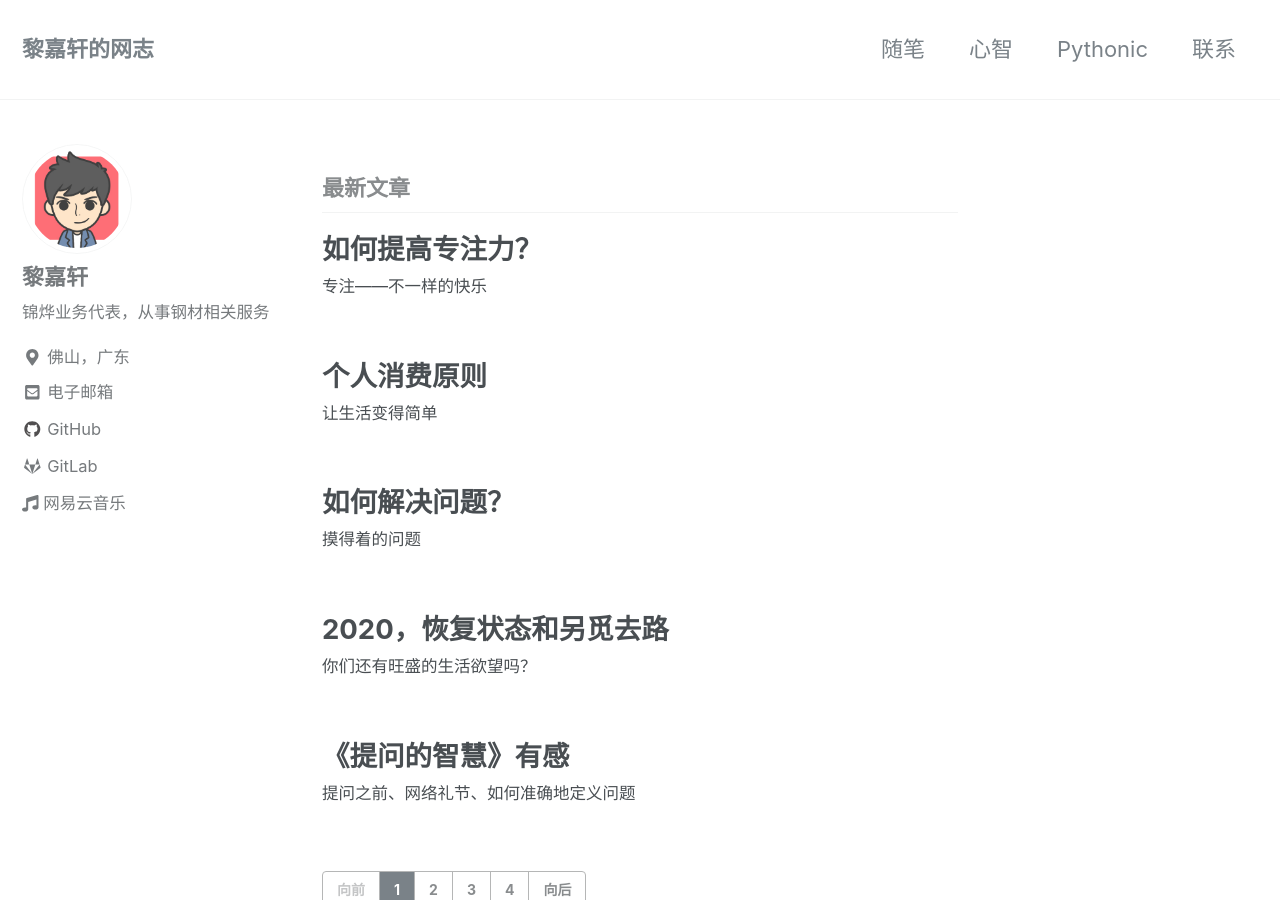
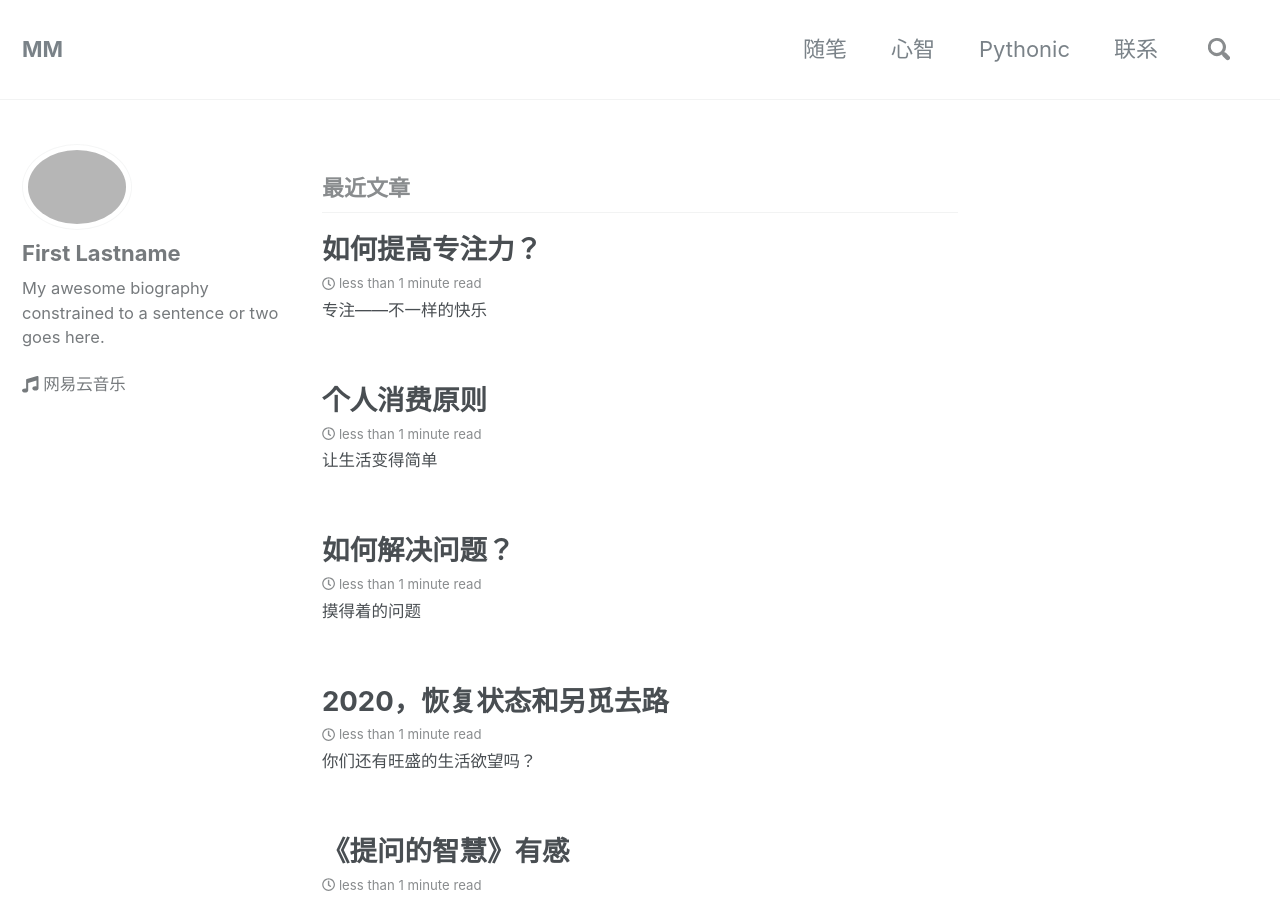
Before and after one commit to xuan18/xuan18backup.github.io, a Jekyll site: the page built from index.html, in a window 1280 px wide and 900 px high. Built offline with Jekyll 4.4.1, drawn with Linux system fonts in a browser that asks for light colours; nearby versions of some CDN libraries; the list of posts is cut into pages by our own code; some of the changed lines change nothing that is shown; some of the changed text lies outside the part shown.

Commit message:
Update _config.yml

```diff
--- a/_config.yml
+++ b/_config.yml
@@ -1,5 +1,40 @@
+# Welcome to Jekyll!
+#
+# This config file is meant for settings that affect your whole blog, values
+# which you are expected to set up once and rarely edit after that. If you find
+# yourself editing this file very often, consider using Jekyll's data files
+# feature for the data you need to update frequently.
+#
+# For technical reasons, this file is *NOT* reloaded automatically when you use
+# 'bundle exec jekyll serve'. If you change this file, please restart the server process.
 
-theme: minimal-mistakes-jekyll
+# Site settings
+# These are used to personalize your new site. If you look in the HTML files,
+# you will see them accessed via {{ site.title }}, {{ site.email }}, and so on.
+# You can create any custom variable you would like, and they will be accessible
+# in the templates via {{ site.myvariable }}.
+title: MM
+email:
+description: >- # this means to ignore newlines until "baseurl:"
+  Write an awesome description for your new site here. You can edit this
+  line in _config.yml. It will appear in your document head meta (for
+  Google search results) and in your feed.xml site description.
+twitter_username: username
+github_username: username
+minimal_mistakes_skin: default
+search: true
+
+# Build settings
+markdown: kramdown
+remote_theme: mmistakes/minimal-mistakes
+# Outputting
+permalink: /:categories/:title/
+paginate: 5 # amount of posts to show
+paginate_path: /page:num/
+timezone: # https://en.wikipedia.org/wiki/List_of_tz_database_time_zones
+
+include:
+  - _pages
 
 # Exclude from processing.
 # The following items will not be processed, by default. Create a custom list
@@ -13,202 +48,6 @@ theme: minimal-mistakes-jekyll
 #   - vendor/gems/
 #   - vendor/ruby/
 
-
-# Welcome to Jekyll!
-#
-# This config file is meant for settings that affect your entire site, values
-# which you are expected to set up once and rarely need to edit after that.
-# For technical reasons, this file is *NOT* reloaded automatically when you use
-# `jekyll serve`. If you change this file, please restart the server process.
-
-minimal_mistakes_skin    : "default"
-
-# Site Settings
-locale                   : "zh-CN"
-title                    : "黎嘉轩的网志"
-title_separator          : "-"
-name                     : "黎嘉轩"
-description              : ""
-url                      : "https://lijiaxuan.com"
-baseurl                  : ""
-repository               : # GitHub username/repo-name e.g. "mmistakes/minimal-mistakes"
-teaser                   : # path of fallback teaser image, e.g. "/assets/images/500x300.png"
-# breadcrumbs            : false # true, false (default)
-words_per_minute         : 200
-comments:
-  provider               : # false (default), "disqus", "discourse", "facebook", "google-plus", "staticman", "staticman_v2" "custom"
-  disqus:
-    shortname            : # https://help.disqus.com/customer/portal/articles/466208-what-s-a-shortname-
-  discourse:
-    server               : # https://meta.discourse.org/t/embedding-discourse-comments-via-javascript/31963 , e.g.: meta.discourse.org
-  facebook:
-    # https://developers.facebook.com/docs/plugins/comments
-    appid                :
-    num_posts            : # 5 (default)
-    colorscheme          : # "light" (default), "dark"
-staticman:
-  allowedFields          : # ['name', 'email', 'url', 'message']
-  branch                 : # "master"
-  commitMessage          : # "New comment."
-  filename               : # comment-{@timestamp}
-  format                 : # "yml"
-  moderation             : # true
-  path                   : # "/_data/comments/{options.slug}" (default)
-  requiredFields         : # ['name', 'email', 'message']
-  transforms:
-    email                : # "md5"
-  generatedFields:
-    date:
-      type               : # "date"
-      options:
-        format           : # "iso8601" (default), "timestamp-seconds", "timestamp-milliseconds"
-reCaptcha:
-  siteKey                :
-  secret                 :
-atom_feed:
-  path                   : # blank (default) uses feed.xml
-search                   : # true, false (default)
-search_full_content      : # true, false (default)
-search_provider          : # lunr (default), algolia
-algolia:
-  application_id         : # YOUR_APPLICATION_ID
-  index_name             : # YOUR_INDEX_NAME
-  search_only_api_key    : # YOUR_SEARCH_ONLY_API_KEY
-  powered_by             : # true (default), false
-
-# SEO Related
-google_site_verification :
-bing_site_verification   :
-yandex_site_verification :
-naver_site_verification  :
-
-# Social Sharing
-twitter:
-  username               :
-facebook:
-  username               :
-  app_id                 :
-  publisher              :
-og_image                 : # Open Graph/Twitter default site image
-# For specifying social profiles
-# - https://developers.google.com/structured-data/customize/social-profiles
-social:
-  type                   : # Person or Organization (defaults to Person)
-  name                   : # If the user or organization name differs from the site's name
-  links: # An array of links to social media profiles
-
-# Analytics
-analytics:
-  provider               : # false (default), "google", "google-universal", "custom"
-  google:
-    tracking_id          :
-
-
-# Site Author
-author:
-  name             : "黎嘉轩"
-  avatar           : "/assets/images/face.jpg"
-  bio              : "锦烨业务代表，从事钢材相关服务"
-  location         : "佛山，广东"
-  email            : ljxzsx4@gamail.com
-  uri              :
-  home             : # null (default), "absolute or relative url to link to author home"
-  bitbucket        :
-  codepen          :
-  dribbble         :
-  flickr           :
-  facebook         :
-  foursquare       :
-  github           : xuan18
-  gitlab           : ljxzsx4
-  google_plus      :
-  keybase          :
-  instagram        :
-  lastfm           :
-  linkedin         : # "john-doe-12345678" (the last part of your profile url, e.g. https://www.linkedin.com/in/john-doe-12345678)
-  pinterest        :
-  soundcloud       :
-  stackoverflow    : # "123456/username" (the last part of your profile url, e.g. https://stackoverflow.com/users/123456/username)
-  steam            : # "steamId" (the last part of your profile url, e.g. https://steamcommunity.com/id/steamId/)
-  tumblr           :
-  twitter          :
-  vine             :
-  weibo            :
-  xing             :
-  youtube          : # "https://youtube.com/c/MichaelRoseDesign"
-
-
-# Reading Files
-include:
-  - .htaccess
-  - _pages
-exclude:
-  - "*.sublime-project"
-  - "*.sublime-workspace"
-  - vendor
-  - .asset-cache
-  - .bundle
-  - .jekyll-assets-cache
-  - .sass-cache
-  - assets/js/plugins
-  - assets/js/_main.js
-  - assets/js/vendor
-  - Capfile
-  - CHANGELOG
-  - config
-  - Gemfile
-  - Gruntfile.js
-  - gulpfile.js
-  - LICENSE
-  - log
-  - node_modules
-  - package.json
-  - Rakefile
-  - README
-  - tmp
-  - /docs # ignore Minimal Mistakes /docs
-  - /test # ignore Minimal Mistakes /test
-keep_files:
-  - .git
-  - .svn
-encoding: "utf-8"
-markdown_ext: "markdown,mkdown,mkdn,mkd,md"
-
-
-# Conversion
-markdown: kramdown
-highlighter: rouge
-lsi: false
-excerpt_separator: "\n\n"
-incremental: false
-
-
-# Markdown Processing
-kramdown:
-  input: GFM
-  hard_wrap: false
-  auto_ids: true
-  footnote_nr: 1
-  entity_output: as_char
-  toc_levels: 1..6
-  smart_quotes: lsquo,rsquo,ldquo,rdquo
-  enable_coderay: false
-
-
-# Sass/SCSS
-sass:
-  sass_dir: _sass
-  style: compressed # http://sass-lang.com/documentation/file.SASS_REFERENCE.html#output_style
-
-
-# Outputting
-permalink: /:categories/:title/
-paginate: 5
-# amount of posts to show
-paginate_path: /page:num/
-timezone: # https://en.wikipedia.org/wiki/List_of_tz_database_time_zones
-
-
 # Plugins (previously gems:)
 plugins:
   - jekyll-paginate
@@ -216,54 +55,38 @@ plugins:
   - jekyll-gist
   - jekyll-feed
   - jemoji
+  - jekyll-include-cache
 
-# mimic GitHub Pages with --safe
-whitelist:
-  - jekyll-paginate
-  - jekyll-sitemap
-  - jekyll-gist
-  - jekyll-feed
-  - jemoji
+author:
+  name   : "First Lastname"
+  avatar : "/assets/images/bio-photo.jpg"
+  bio    : "My awesome biography constrained to a sentence or two goes here."
+  links:
+    - label: "Website"
+      icon: "fas fa-fw fa-link"
+      url: "https://"
+    - label: "Twitter"
+      icon: "fab fa-fw fa-twitter-square"
+      url: "https://twitter.com/"
+    - label: "GitHub"
+      icon: "fab fa-fw fa-github"
+      url: "https://github.com/"
+    - label: "Instagram"
+      icon: "fab fa-fw fa-instagram"
+      url: "https://instagram.com/"
 
+footer:
+  links:
+    - label: "Twitter"
+      icon: "fab fa-fw fa-twitter-square"
+      url: "https://twitter.com/"
+    - label: "GitHub"
+      icon: "fab fa-fw fa-github"
+      url: "https://github.com/"
+    - label: "Instagram"
+      icon: "fab fa-fw fa-instagram"
+      url: "https://instagram.com/"
 
-# Archives
-#  Type
-#  - GitHub Pages compatible archive pages built with Liquid ~> type: liquid (default)
-#  - Jekyll Archives plugin archive pages ~> type: jekyll-archives
-#  Path (examples)
-#  - Archive page should exist at path when using Liquid method or you can
-#    expect broken links (especially with breadcrumbs enabled)
-#  - <base_path>/tags/my-awesome-tag/index.html ~> path: /tags/
-#  - <base_path/categories/my-awesome-category/index.html ~> path: /categories/
-#  - <base_path/my-awesome-category/index.html ~> path: /
-category_archive:
-  type: liquid
-  path: /category/
-tag_archive:
-  type: liquid
-  path: /tags/
-# https://github.com/jekyll/jekyll-archives
-# jekyll-archives:
-#   enabled:
-#     - categories
-#     - tags
-#   layouts:
-#     category: archive-taxonomy
-#     tag: archive-taxonomy
-#   permalinks:
-#     category: /categories/:name/
-#     tag: /tags/:name/
-
-
-# HTML Compression
-# - http://jch.penibelst.de/
-compress_html:
-  clippings: all
-  ignore:
-    envs: development
-
-
-# Defaults
 defaults:
   # _posts
   - scope:
@@ -272,7 +95,21 @@ defaults:
     values:
       layout: single
       author_profile: true
-      read_time: false
-      comments: false
-      share: false
-      related: false
+      read_time: true
+      comments: true
+      share: true
+      related: true
+  # _pages
+  - scope:
+      path: "_pages"
+      type: pages
+    values:
+      layout: single
+      author_profile: true
+
+category_archive:
+  type: liquid
+  path: /categories/
+tag_archive:
+  type: liquid
+  path: /tags/
```
